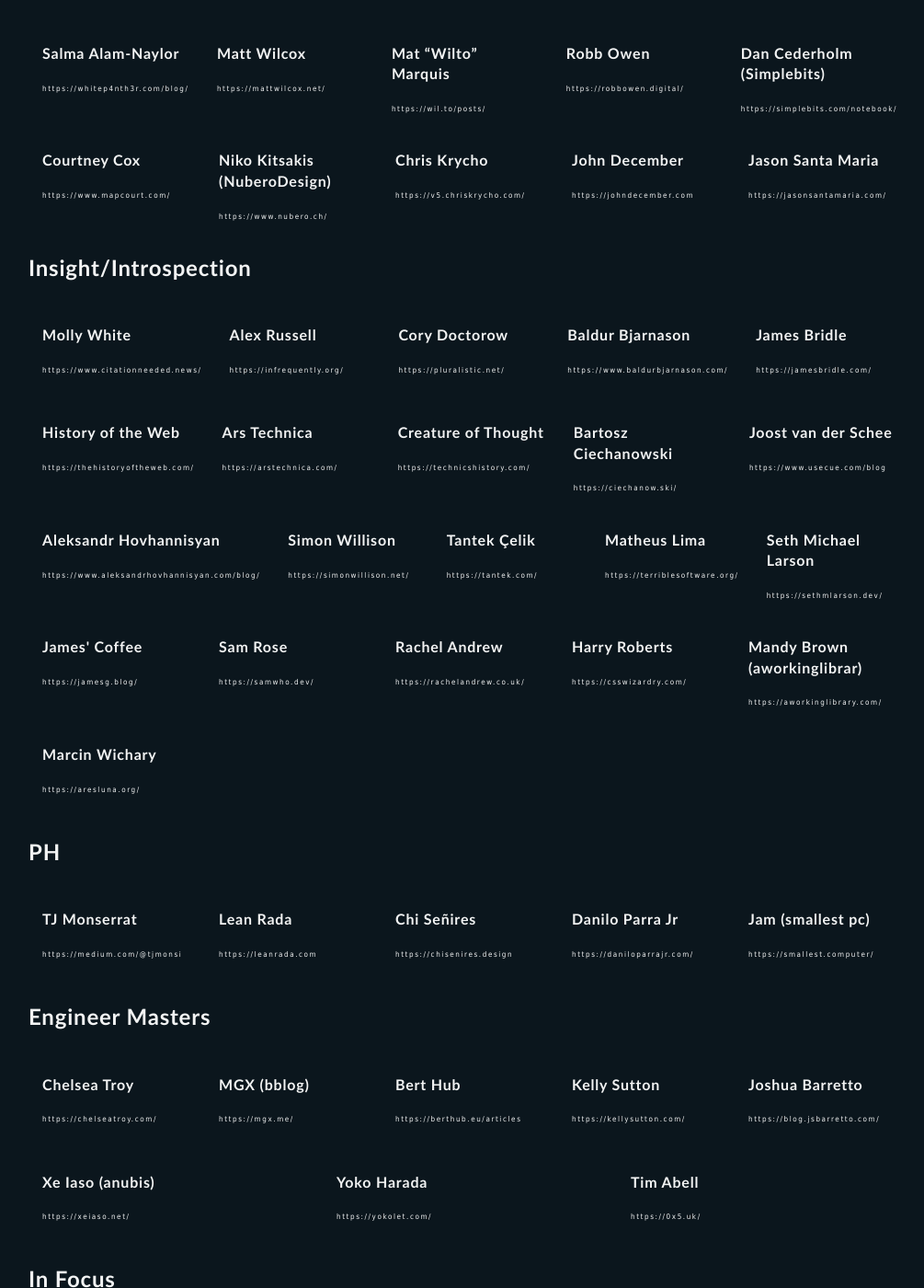
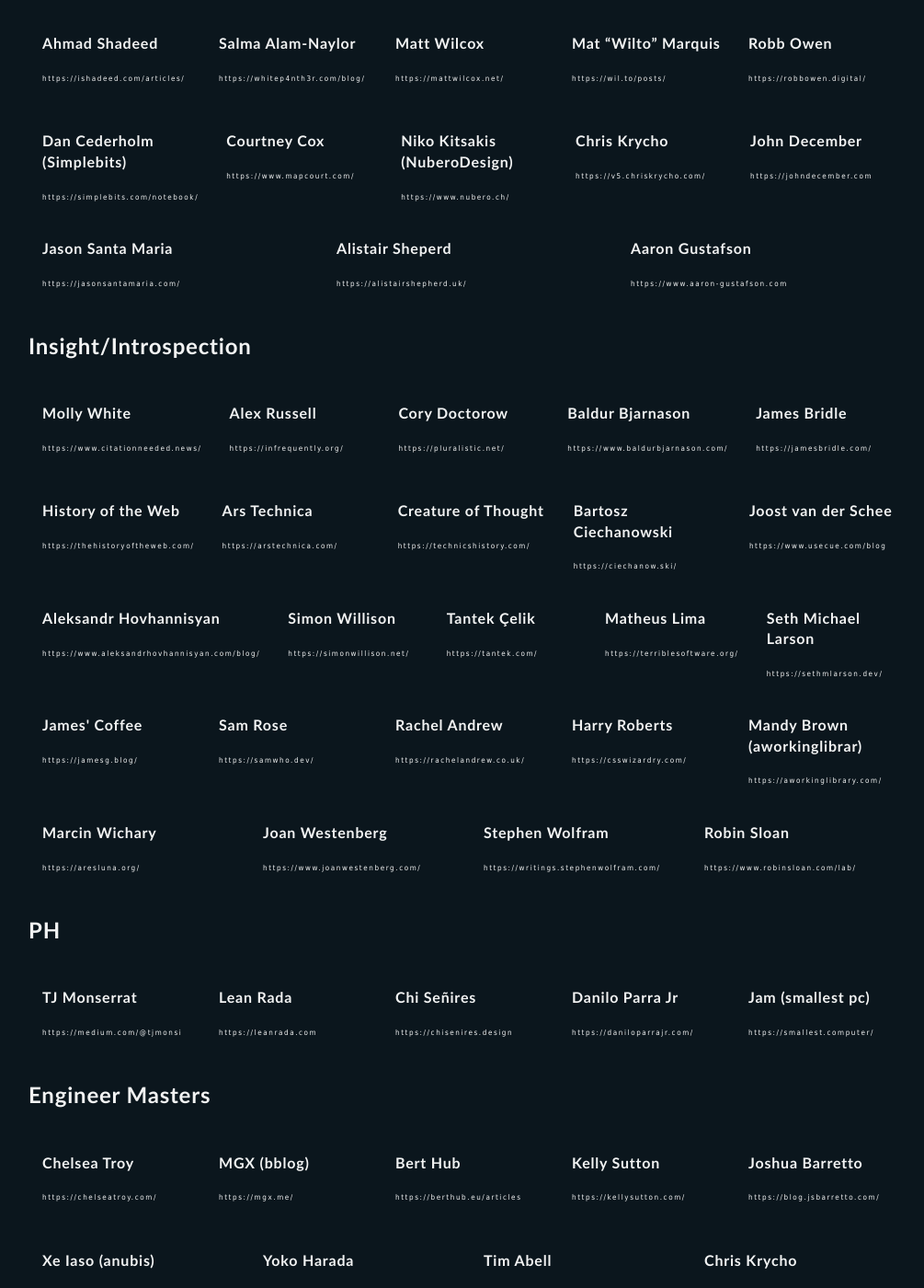
Before and after one commit to mpdagang/mpdagang.github.io, a Jekyll site: the page built from _pages/blogroll.html, in a window 1280 px wide and 1400 px high, scrolled down 1713 px. Shown: the whole window at 92% size, without its empty margins (129-1134 px from the left). Built offline with Jekyll 4.4.1, drawn with Linux system fonts in a browser that asks for light colours; some of the changed text lies outside the part shown.

Commit message:
blogroll updates

```diff
--- a/_data/engineers.yaml
+++ b/_data/engineers.yaml
@@ -21,3 +21,6 @@
 
 - name: Tim Abell
   site: https://0x5.uk/
+
+- name: Chris Krycho
+  site: https://v5.chriskrycho.com/
--- a/_data/introspects.yaml
+++ b/_data/introspects.yaml
@@ -60,3 +60,12 @@
 
 - name: Marcin Wichary
   site: https://aresluna.org/
+
+- name: Joan Westenberg
+  site: https://www.joanwestenberg.com/
+
+- name: Stephen Wolfram
+  site: https://writings.stephenwolfram.com/
+
+- name: Robin Sloan
+  site: https://www.robinsloan.com/lab/
--- a/_data/webmasters.yaml
+++ b/_data/webmasters.yaml
@@ -28,11 +28,11 @@
 - name: Eric Meyer
   site: https://meyerweb.com/
 
+- name: Zach Leatherman
+  site: https://www.zachleat.com/
+
 - name: Nolan Lawson
   site: https://nolanlawson.com/
-
-- name: Zach Leatherman
-  site: https://www.zachleat.com/
 
 - name: Lea Verou
   site: https://lea.verou.me/
@@ -240,3 +240,9 @@
 
 - name: Jason Santa Maria
   site: https://jasonsantamaria.com/
+
+- name: Alistair Sheperd
+  site: https://alistairshepherd.uk/
+
+- name: Aaron Gustafson
+  site: https://www.aaron-gustafson.com
```
